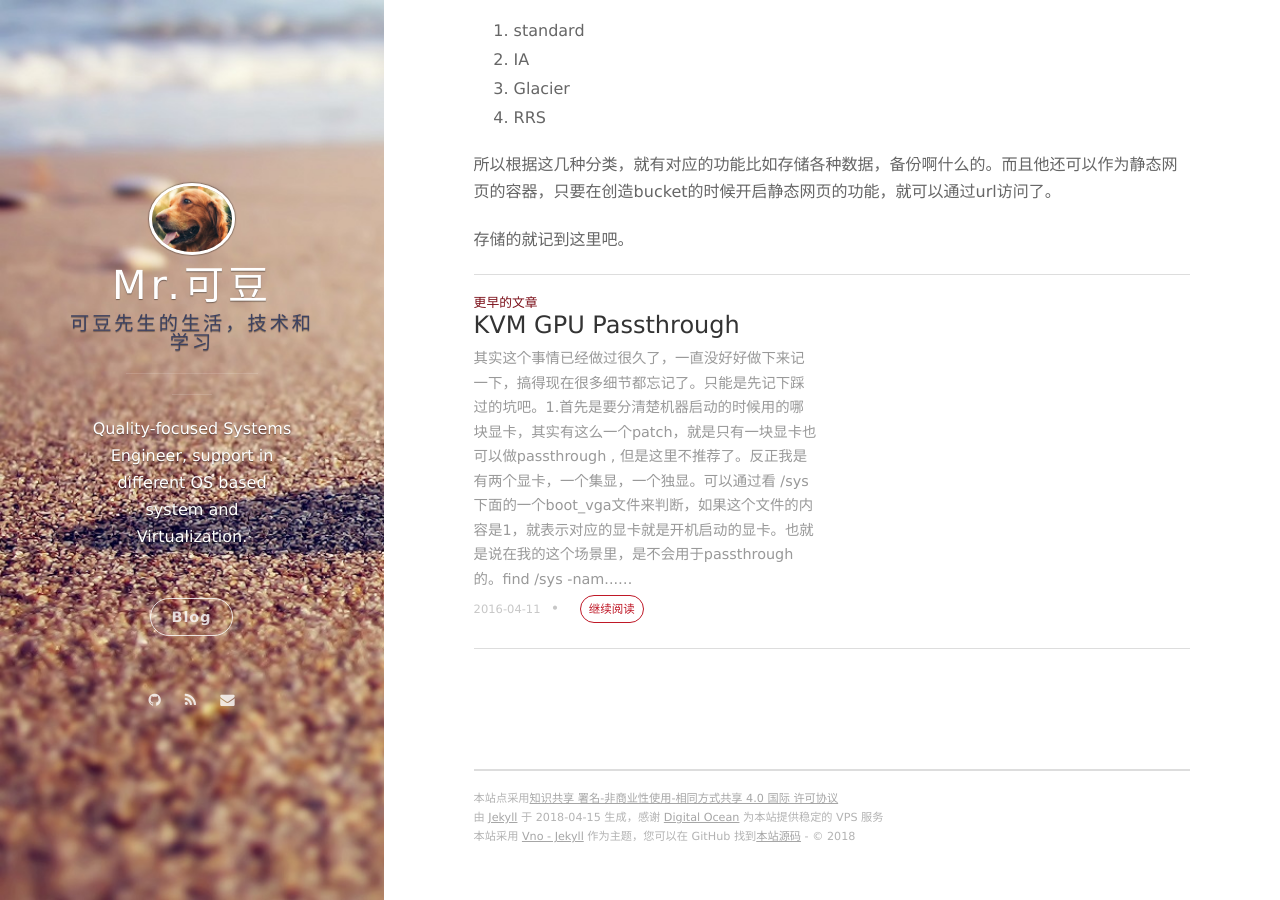
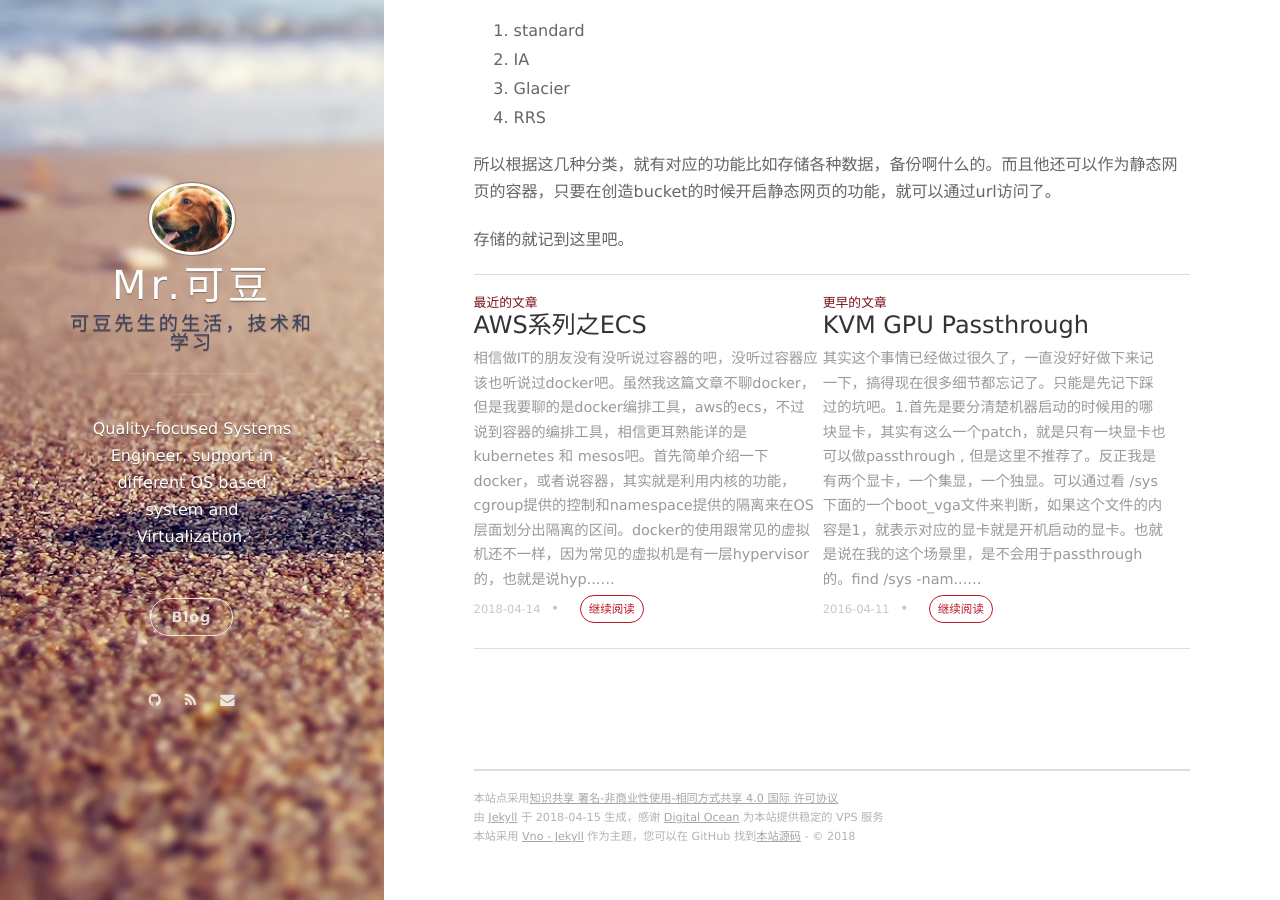
Before and after one commit to NickSu86/NickSu86.github.io, a Jekyll site: the page built from _posts/2018-04-12-aws-s3.markdown, in a window 1280 px wide and 900 px high, scrolled down 1893 px. Built offline with Jekyll 4.4.1, drawn with Linux system fonts in a browser that asks for light colours; nearby versions of some CDN libraries; comment, search, counter and statistics services are not loaded; a file with an impossible date is left out; part of the change alters nothing that is shown.

Commit message:
update ecs

```diff
--- a/_posts/2018-04-14-aws-ecs.markdown
+++ b/_posts/2018-04-14-aws-ecs.markdown
@@ -1,25 +1,34 @@
 ---
 layout: post
-title: Sample Post
-date: {{ site.time | date_to_long_string }}
+title: AWS系列之ECS
+date: 2018-04-14 21:30:00.000000000 +08:00
 ---
 
-You’ll find this post in your `_posts` directory. Go ahead and edit it and re-build the site to see your changes. You can rebuild the site in many different ways, but the most common way is to run `jekyll serve`, which launches a web server and auto-regenerates your site when a file is updated.
+相信做IT的朋友没有没听说过容器的吧，没听过容器应该也听说过docker吧。虽然我这篇文章不聊docker，但是我要聊的是docker编排工具，aws的ecs，不过说到容器的编排工具，相信更耳熟能详的是kubernetes 和 mesos吧。
 
-To add new posts, simply add a file in the `_posts` directory that follows the convention `YYYY-MM-DD-name-of-post.ext` and includes the necessary front matter. Take a look at the source for this post to get an idea about how it works.
+首先简单介绍一下docker，或者说容器，其实就是利用内核的功能，cgroup提供的控制和namespace提供的隔离来在OS层面划分出隔离的区间。docker的使用跟常见的虚拟机还不一样，因为常见的虚拟机是有一层hypervisor的，也就是说hypervisor在操作系统(KVM , Virtualbox)或者说硬件层面（exsi）提供了一个翻译工作。但是docker不需要这样子，因此docker是一个共享内核的一个东西，所以带来的优点就是docker非常轻量级别，通常一个镜像也就100+M，而且启动迅速，所以当docker出问题的时候，更多的是干掉重启而不是花时间去troubleshooting .由于docker的这种特性，现在很火的CI/CD就会使用到docker，只要把更新写到docker file里面去，CI直接build这个image，然后直接部署到环境里就可以了。
 
-Jekyll also offers powerful support for code snippets:
+一个两个的docker容易管理，但是成千上万或者更多的时候就不是那么简单了，所以就有了kubernetes , swarm , messos之类的编排工具了。熟悉kubernetes的朋友知道pod是k8s最小的操作单位，但是并不表示pod就是docker,而是说pod可以是一个也可以是多个docker，定义成实现或者提供某种功能的容器的集合。而我们的ECS也有类似的概念，就是task了。
 
-{% highlight ruby %}
-def print_hi(name)
-  puts "Hi, #{name}"
-end
-print_hi('Tom')
-#=> prints 'Hi, Tom' to STDOUT.
-{% endhighlight %}
+我们可以从task的定义来看看task到底是一个什么东西：
 
-Check out the [Jekyll docs][jekyll-docs] for more info on how to get the most out of Jekyll. File all bugs/feature requests at [Jekyll’s GitHub repo][jekyll-gh]. If you have questions, you can ask them on [Jekyll Talk][jekyll-talk].
+1. docker的镜像
+2. CPU，内存
+3. 启动类型（有fargate和ec2两种）
+4. 容器是否需要link
+5. 容器网络类型
+6. 容器fail或者结束时是否重启等操作
+7. 容器启动的命令
+8. 是否需要存储卷
+9. 是否需要端口映射
+10. 环境变量
+11. IAM的role
+12. 安全检查
+13. 日志的记录
+14. 标签
 
-[jekyll-docs]: http://jekyllrb.com/docs/home
-[jekyll-gh]:   https://github.com/jekyll/jekyll
-[jekyll-talk]: https://talk.jekyllrb.com/
+基本上定义一个task需要配置以上至少前8种配置 ， 所以一个task其实就是指定了容器运行的host环境（fargate或者ec2）,容器的网络类型和容器直接的互联，容器的镜像，cpu内存存储，启动的命令和结束时的操作等等。可以说这其实就是定义了一个提供相应服务的容器的配置。但是我定义完这些配置，其实这是写好了一个类似的药方，那我还需要去抓药，煮药一些列过程才能达到我们的目的啊。就像k8s有了pod之后，还有 replicaset , daemonset之类的东西。ECS也提供了一个service， 通过service可以定义task 如何运行。
+
+Service定义了运行哪些task ,运行多少，使用哪种load balancer，task出错时或者结束时怎么处理等等。比如说有个desiredCount的关键字，决定了对应的task需要启动多少实例，还有两个很关键的比例，maximumPercent , minimumHealtyPercent， 决定了最大和最小的RUNNING实例数量，这个在启动和结束还有就是task升级的时候非常实用，跟k8s的rolling update是类似的东西。
+
+service还提供了一个throttle logic的机制，就是当一个task一直没办法进到RUNNING状态时，会进入这种机制，这时重启这个task 的时间间歇会被延迟，然后会触发一个Service Event Message的报警。
```
